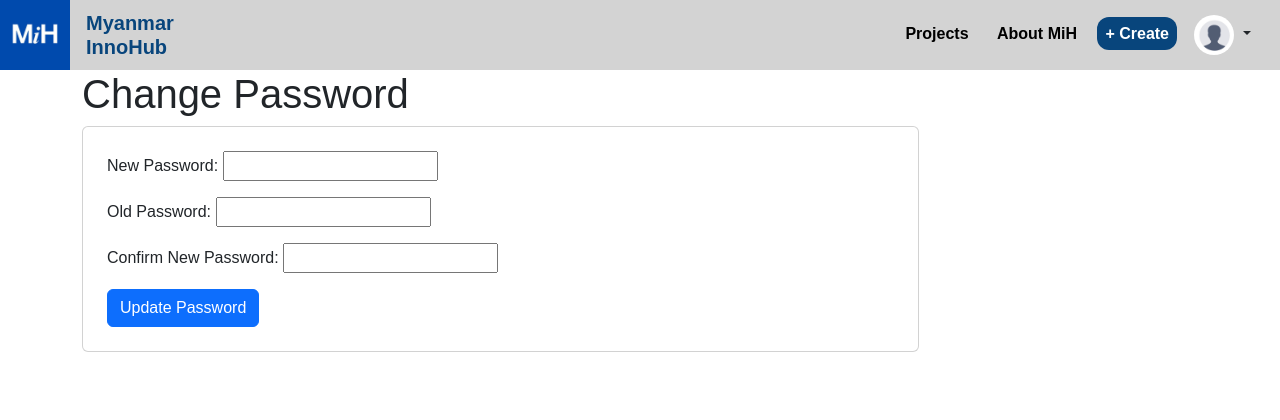
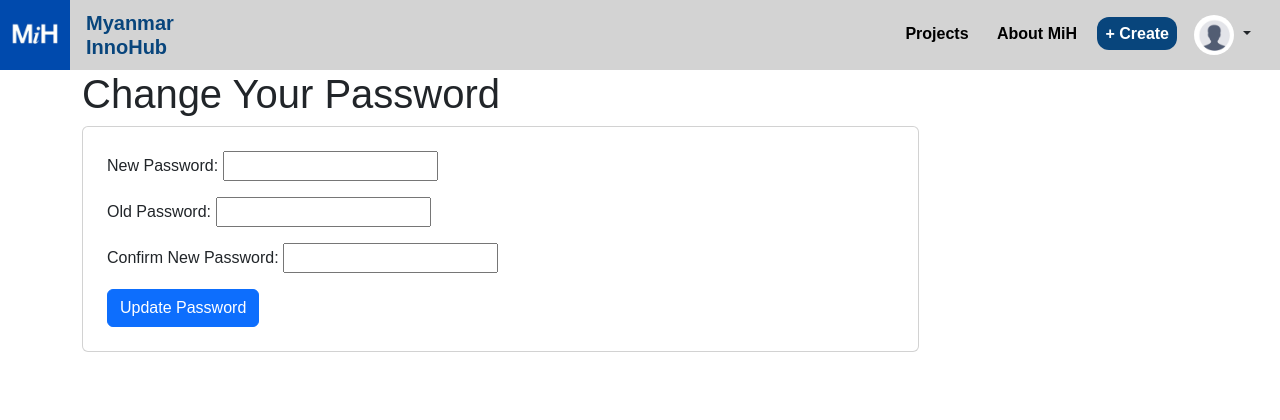
Before and after one commit to YanNaingSoe469/mih-git, a Django app: page /change-password/5/ in a window 1280 px wide. Shown: the top 420 px of the page. Run offline with Django 5.2, Linux system fonts and the light colour scheme; data comes from the database, SQL or seed files in the repository; some libraries are stand-ins or nearby versions.

Commit message:
sample change

```diff
--- a/MiH_Project/authentication/templates/change-password.html
+++ b/MiH_Project/authentication/templates/change-password.html
@@ -3,7 +3,7 @@
 {% block page_title %}Change Password{% endblock %}
 
 {% block content %}
-    <h1>Change Password</h1>
+    <h1>Change Your Password</h1>
     <div class="card w-75 p-4">
         <form method="post">
         {% csrf_token %}
```
